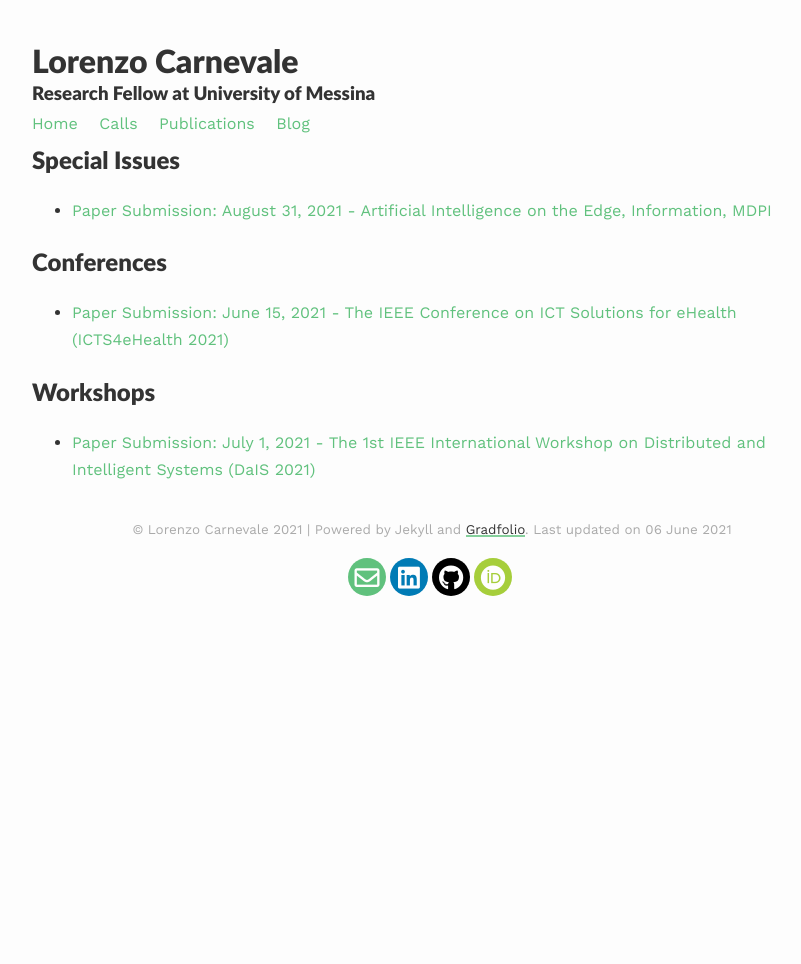
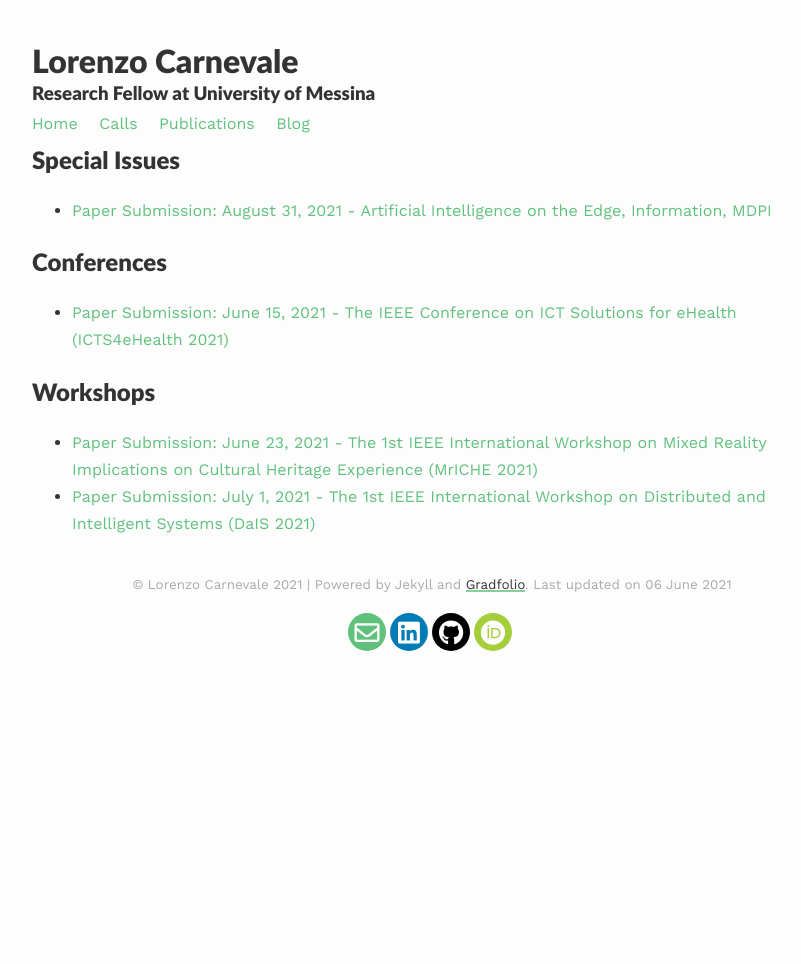
Before and after one commit to lcarnevale/lcarnevale.github.io, a Jekyll site: the page built from _pages/calls.md, in a window 1280 px wide. Shown: the whole page, without its empty margins (208-1009 px from the left). Built offline with Jekyll 4.4.1, drawn with Linux system fonts in a browser that asks for light colours; nearby versions of some CDN libraries; our own code applies the rules of GitHub Pages for plain Markdown files.

Commit message:
add MrICHE 2021 call for paper

```diff
--- a/_pages/calls.md
+++ b/_pages/calls.md
@@ -12,4 +12,5 @@ published: true
 - [Paper Submission: June 15, 2021 - The IEEE Conference on ICT Solutions for eHealth (ICTS4eHealth 2021)](https://fcrlab.unime.it/calls/icts4eHealth2021)
 
 ## Workshops
+- [Paper Submission: June 23, 2021 - The 1st IEEE International Workshop on Mixed Reality Implications on Cultural Heritage Experience (MrICHE 2021)](https://fcrlab.unime.it/calls/mriche2021)
 - [Paper Submission: July 1, 2021 - The 1st IEEE International Workshop on Distributed and Intelligent Systems (DaIS 2021)](https://fcrlab.unime.it/calls/dais2021)
```
